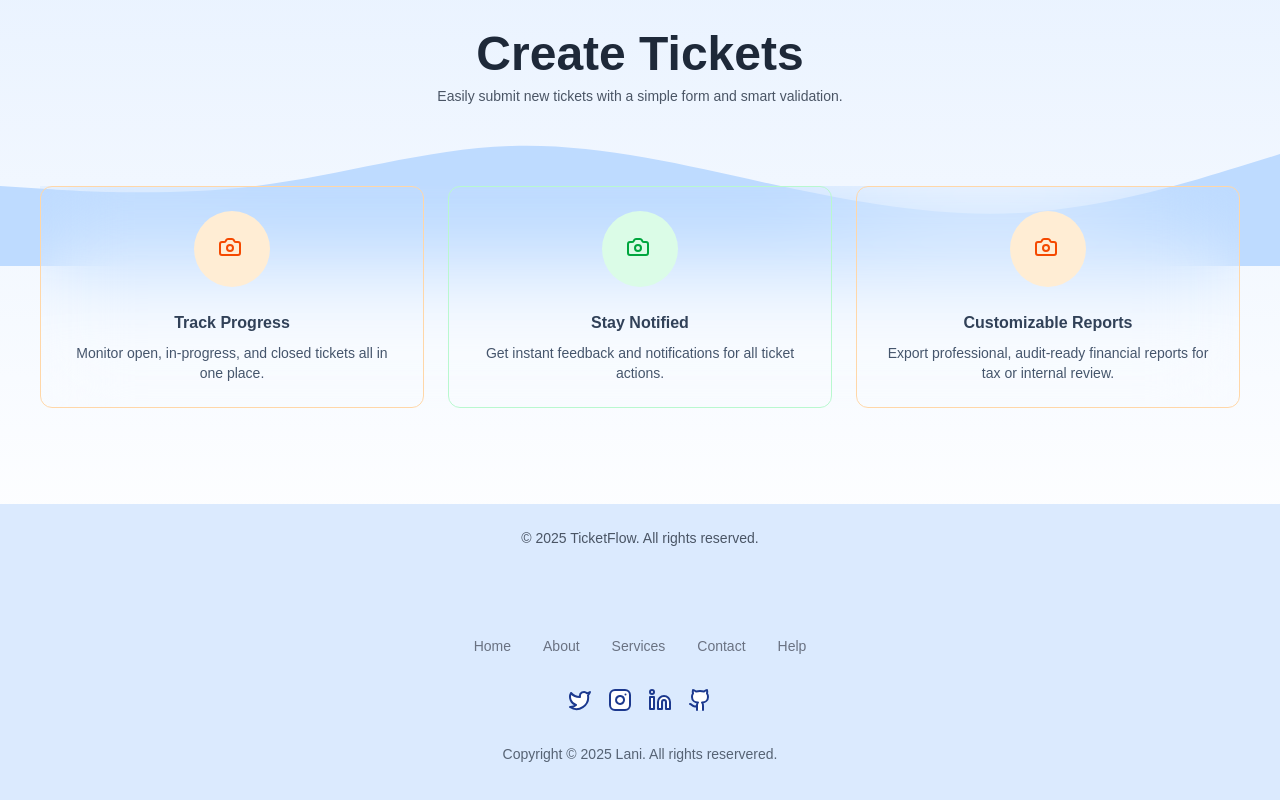
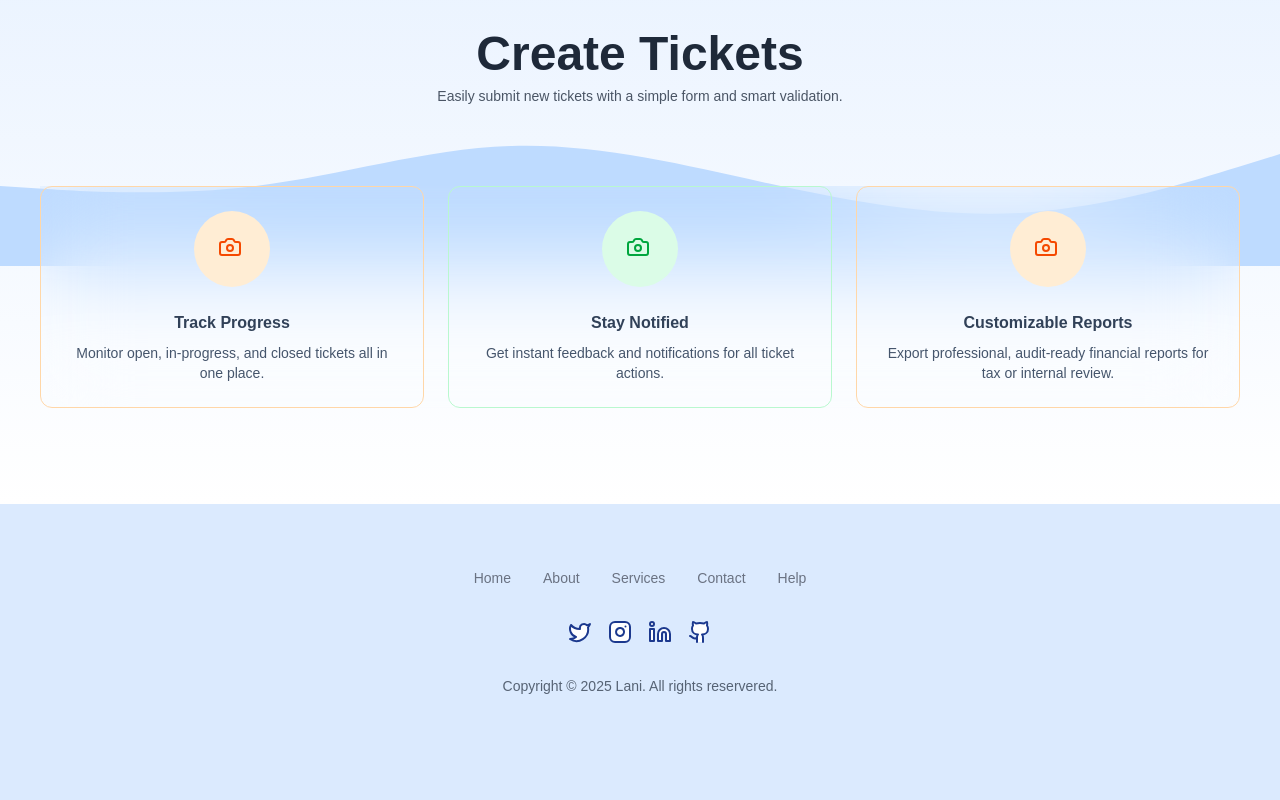
Before and after one commit to joelani/MY-TICKETR, a React (Vite) app in the folder react-v/: page / in a window 1280 px wide. Shown: the part 534-1334 px from the top of the page. After the commit the page ends 1294 px from the top, so only its background shows below. Built offline with nearby package versions, Linux system fonts and the light colour scheme.

Commit message:
done deal

```diff
--- a/react-v/src/pages/LandingPage.jsx
+++ b/react-v/src/pages/LandingPage.jsx
@@ -24,12 +24,6 @@ export default function LandingPage() {
           ></path>
         </svg>
       </div>{" "}
-      {/* Footer */}
-      <footer className="text-center py-6 bg-blue-100 w-full">
-        <p className="text-sm text-gray-600">
-          © 2025 TicketFlow. All rights reserved.
-        </p>
-      </footer>
     </main>
   );
 }
--- a/react-v/src/pages/SignupPage.jsx
+++ b/react-v/src/pages/SignupPage.jsx
@@ -21,7 +21,7 @@ export default function SignupPage() {
     localStorage.setItem("ticketapp_users", JSON.stringify(users));
 
     toast.success("Account created! You can now log in.");
-    navigate("/auth/login");
+    navigate("/login");
   };
 
   return (
```
